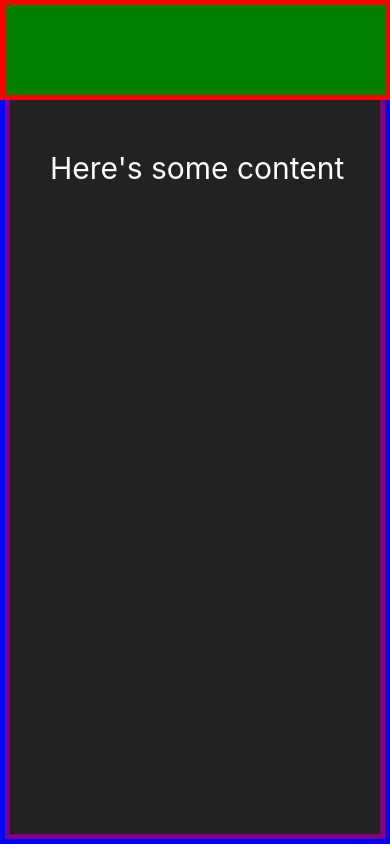
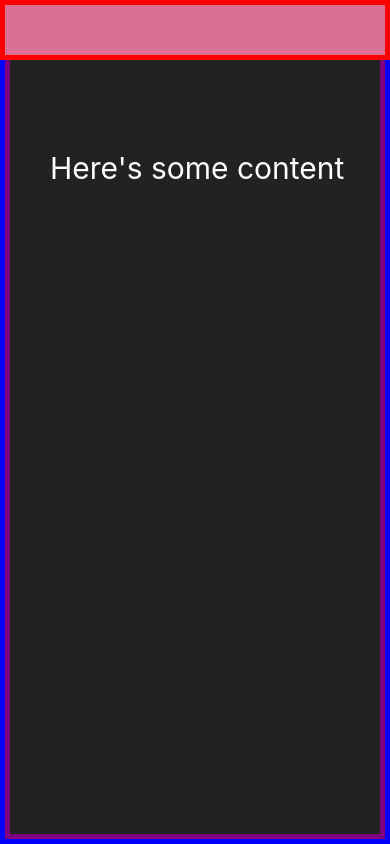
Before and after one commit to kirkdrichardson/react-layout-template, a React (Create React App) app: page / in a window 390 px wide. Built offline with nearby package versions, Linux system fonts and the light colour scheme.

Commit message:
implemented styled component media queries with proof of concept

```diff
--- /dev/null
+++ b/src/common/Breakpoints.js
@@ -0,0 +1,39 @@
+// @flow
+
+import { css } from 'styled-components';
+
+
+type SizeType = 'desktop' | 'tablet' | 'mobile';
+
+const sizes: {[SizeType]: number} = {
+    desktop: 992,
+    tablet: 768,
+    mobile: 576,
+  };
+
+  // Iterate through the sizes and create a media template
+  export const media = Object.keys(sizes).reduce((acc, label: SizeType) => {
+    acc[label] = (...args: Array<any>) => css`
+      @media (max-width: ${sizes[label] / 16}em) {
+        ${css(...args)}
+      }
+    `
+
+    return acc
+  }, {})
+
+
+//   const Content = styled.div`
+//     height: 3em;
+//     width: 3em;
+//     background: papayawhip;
+
+//     /* Now we have our methods on media and can use them instead of raw queries */
+//     ${media.desktop`background: dodgerblue;`}
+//     ${media.tablet`background: mediumseagreen;`}
+//     ${media.phone`background: palevioletred;`}
+//   `;
+
+//   render(
+//     <Content />
+//   );
--- a/src/common/MainLayout.js
+++ b/src/common/MainLayout.js
@@ -2,7 +2,7 @@
 import styled, {css} from 'styled-components';
 
 // import Color from './common/Color';
-import {web, tablet, mobile} from 'common/Style';
+import {web, mobile} from 'common/Style';
 
 
 export const DeviceEnums: {[DeviceEnumType]: DeviceEnumType} = {
@@ -40,8 +40,6 @@ border: 5px solid purple;
   ${props => {
     if (props.device) {
       if (props.device === DeviceEnums.DESKTOP) {
-        console.warn(props.device)
-
         return css`
           background-color: 'red'
         `;
--- a/src/common/Style.js
+++ b/src/common/Style.js
@@ -11,7 +11,7 @@ module.exports = {
     hasSidebar: false
   },
   mobile: {
-    headerHeight: 40,
+    headerHeight: 60,
     bodyPadding: 20,
     hasSidebar: false
   }
--- a/src/component/Header.js
+++ b/src/component/Header.js
@@ -3,7 +3,7 @@
 import * as React from 'react';
 import styled from 'styled-components';
 import {web, tablet, mobile} from './../common/Style';
-
+import { media } from 'common/Breakpoints';
 
 type Props = {||};
 
@@ -21,7 +21,7 @@ class Header extends React.Component<Props> {
 const HeaderWrapper = styled.div`
     border: 5px solid red;
 
-    background-color: green;
+    background: red;
     position: fixed;
     top: 0;
     right: 0;
@@ -31,8 +31,21 @@ const HeaderWrapper = styled.div`
     align-items: center;
     box-sizing: border-box;
     z-index: 4;
-    min-height: 100px;
+    height: ${web.headerHeight}px;
 
+    ${media.desktop`background: dodgerblue;`}
+
+    ${media.tablet`
+    background: mediumseagreen;
+    height: ${tablet.headerHeight}px;
+    `}
+
+
+    ${media.mobile`
+    background: palevioletred;
+    height: ${mobile.headerHeight}px;
+
+    `}
 `;
 
 
```
